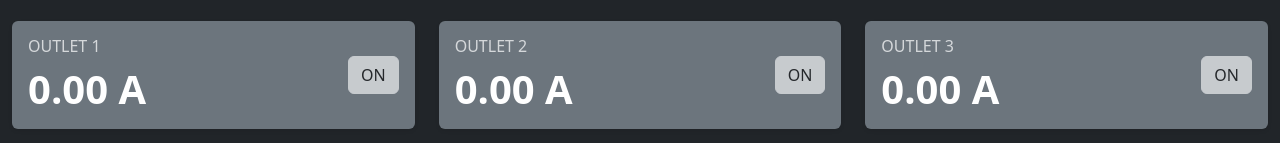
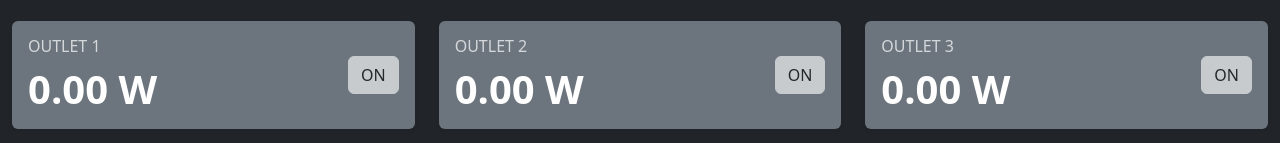
Before and after one commit to samia42/smart-strip-view, a React (Vite) app: page /websocket in a window 1280 px wide. Shown: the part 146-289 px from the top of the page. Built offline with nearby package versions, Linux system fonts and the light colour scheme; no server answers; the HTML template or start-up script is replaced by a standard one.

Commit message:
Watts are now sent instead of amps

```diff
--- a/src/pages/WebSocket.tsx
+++ b/src/pages/WebSocket.tsx
@@ -147,7 +147,7 @@ const WebSocketPage = () => {
                 <div className="d-flex justify-content-between align-items-center">
                     <div>
                         <h6 className="text-uppercase text-light opacity-75">Outlet 1</h6>
-                        <div className="display-6 fw-bold">{liveData.live1.toFixed(2)} A</div>
+                        <div className="display-6 fw-bold">{liveData.live1.toFixed(2)} W</div>
                     </div>
                     <Button
                         variant={liveData.relay === 1 ? "danger" : "light"}
@@ -167,7 +167,7 @@ const WebSocketPage = () => {
                 <div className="d-flex justify-content-between align-items-center">
                     <div>
                         <h6 className="text-uppercase text-light opacity-75">Outlet 2</h6>
-                        <div className="display-6 fw-bold">{liveData.live2.toFixed(2)} A</div>
+                        <div className="display-6 fw-bold">{liveData.live2.toFixed(2)} W</div>
                     </div>
                     <Button
                         variant={liveData.relay2 === 1 ? "danger" : "light"}
@@ -187,7 +187,7 @@ const WebSocketPage = () => {
                 <div className="d-flex justify-content-between align-items-center">
                     <div>
                         <h6 className="text-uppercase text-light opacity-75">Outlet 3</h6>
-                        <div className="display-6 fw-bold">{liveData.live3.toFixed(2)} A</div>
+                        <div className="display-6 fw-bold">{liveData.live3.toFixed(2)} W</div>
                     </div>
                     <Button
                         variant={liveData.relay3 === 1 ? "danger" : "light"}
```
Also changed, not shown: 1 other file (tests, documents, lock files or other folders).
